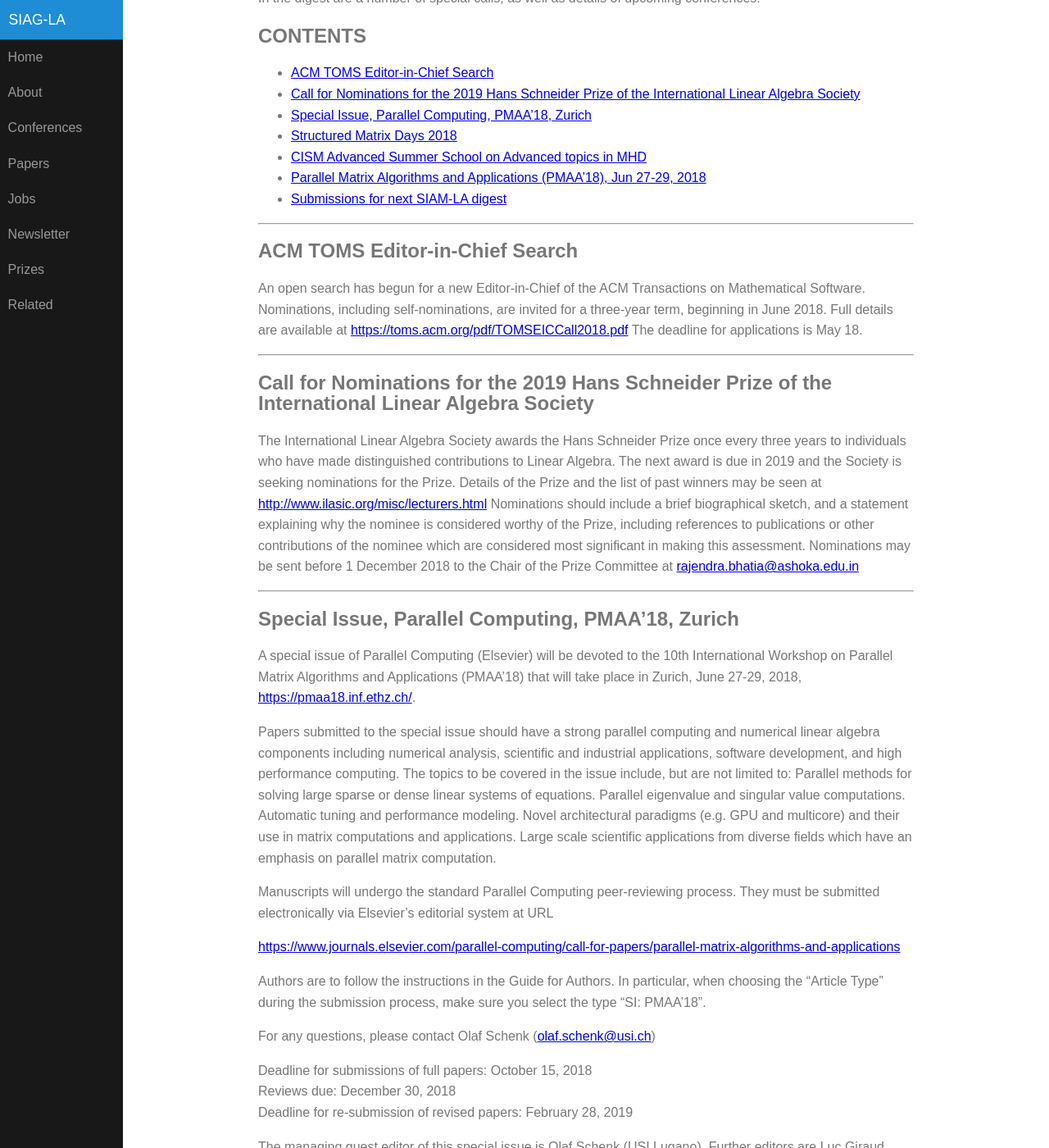
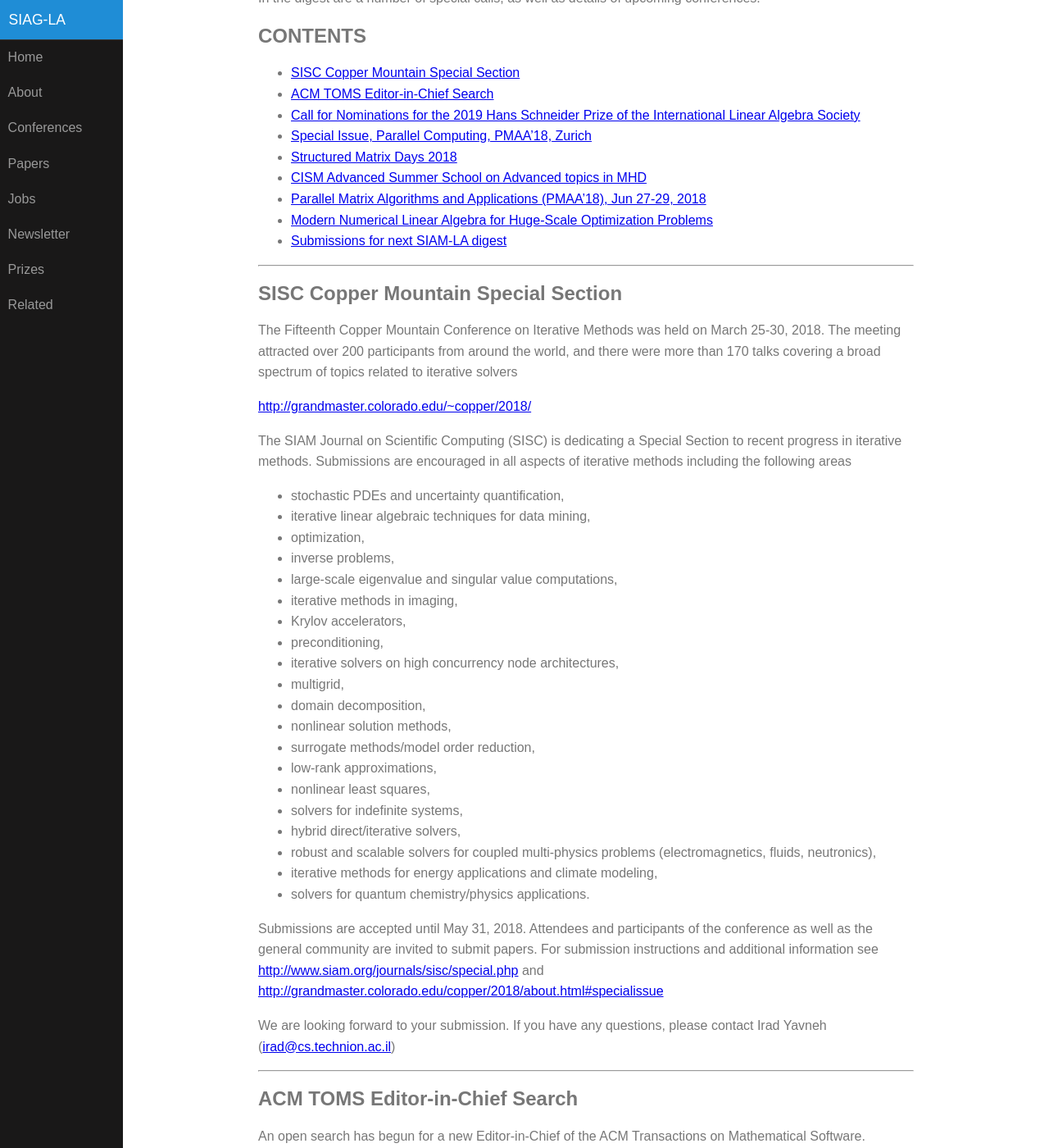
Before and after one commit to dbindel/siagla, a Jekyll site: the page built from _posts/2018-04-02-digest.md, in a window 1280 px wide and 1400 px high, scrolled down 368 px. Shown: the whole window at 82% size. Built offline with Jekyll 4.4.1, drawn with Linux system fonts in a browser that asks for light colours; comment, search, counter and statistics services are not loaded; some of the changed text lies outside the part shown.

Commit message:
Added post and job

```diff
--- a/_posts/2018-04-01-digest.md
+++ b/_posts/2018-04-02-digest.md
@@ -11,33 +11,74 @@ In the digest are a number of special calls, as well as details of upcoming conf
 
 ## CONTENTS
 
-- [ACM TOMS Editor-in-Chief Search](#nav0)
-- [Call for Nominations for the 2019 Hans Schneider Prize of the International Linear Algebra Society](#nav1)
-- [Special Issue, Parallel Computing, PMAA'18, Zurich](#nav2)
-- [Structured Matrix Days 2018](#nav3)
-- [CISM Advanced Summer School on Advanced topics in MHD](#nav4)
-- [Parallel Matrix Algorithms and Applications (PMAA'18), Jun 27-29, 2018](#nav5)
-- [Submissions for next SIAM-LA digest](#nav6)
+- [SISC Copper Mountain Special Section](#nav0)
+- [ACM TOMS Editor-in-Chief Search](#nav1)
+- [Call for Nominations for the 2019 Hans Schneider Prize of the International Linear Algebra Society](#nav2)
+- [Special Issue, Parallel Computing, PMAA'18, Zurich](#nav3)
+- [Structured Matrix Days 2018](#nav4)
+- [CISM Advanced Summer School on Advanced topics in MHD](#nav5)
+- [Parallel Matrix Algorithms and Applications (PMAA'18), Jun 27-29, 2018](#nav6)
+- [Modern Numerical Linear Algebra for Huge-Scale Optimization Problems](#nav7)
+- [Submissions for next SIAM-LA digest](#nav8)
 
 ---------------
 
-## <a name="nav0">ACM TOMS Editor-in-Chief Search</a>
+## <a name="nav0">SISC Copper Mountain Special Section</a>
+
+The Fifteenth Copper Mountain Conference on Iterative Methods was held on March 25-30, 2018. The meeting attracted over 200 participants from around the world, and there were more than 170 talks covering a broad spectrum of topics related to iterative solvers
+
+<http://grandmaster.colorado.edu/~copper/2018/>
+
+The SIAM Journal on Scientific Computing (SISC) is dedicating a Special Section to recent progress in iterative methods. Submissions are encouraged in all aspects of iterative methods including the following areas
+
+- stochastic PDEs and uncertainty quantification,
+- iterative linear algebraic techniques for data mining,
+- optimization,
+- inverse problems,
+- large-scale eigenvalue and singular value computations,
+- iterative methods in imaging,
+- Krylov accelerators,
+- preconditioning,
+- iterative solvers on high concurrency node architectures,
+- multigrid,
+- domain decomposition,
+- nonlinear solution methods,
+- surrogate methods/model order reduction,
+- low-rank approximations,
+- nonlinear least squares,
+- solvers for indefinite systems,
+- hybrid direct/iterative solvers,
+- robust and scalable solvers for coupled multi-physics problems (electromagnetics, fluids, neutronics),
+- iterative methods for energy applications and climate modeling,
+- solvers for quantum chemistry/physics applications.
+
+Submissions are accepted until May 31, 2018. Attendees and participants of the conference as well as the general community are invited to submit papers.  For submission instructions and additional information see <http://www.siam.org/journals/sisc/special.php> and <http://grandmaster.colorado.edu/copper/2018/about.html#specialissue>
+
+We are looking forward to your submission. If you have any questions, please contact Irad Yavneh (<irad@cs.technion.ac.il>)
+
+---------------
+
+## <a name="nav1">ACM TOMS Editor-in-Chief Search</a>
 
 An open search has begun for a new Editor-in-Chief of the ACM Transactions on Mathematical Software. Nominations, including self-nominations, are invited for a three-year term, beginning in June 2018. Full details are available at
+
 <https://toms.acm.org/pdf/TOMSEICCall2018.pdf>
+
 The deadline for applications is May 18.
 
 ---------------
 
-## <a name="nav1">Call for Nominations for the 2019 Hans Schneider Prize of the International Linear Algebra Society</a>
+## <a name="nav2">Call for Nominations for the 2019 Hans Schneider Prize of the International Linear Algebra Society</a>
 
 The International Linear Algebra Society awards the Hans Schneider Prize once every three years to individuals who have made distinguished contributions to Linear Algebra. The next award is due in 2019 and the Society is seeking nominations for the Prize. Details of the Prize and the list of past winners may be seen at <http://www.ilasic.org/misc/lecturers.html>
+
 Nominations should include a brief biographical sketch, and a statement explaining why the nominee is considered worthy of the Prize, including references to publications or other contributions of the nominee which are considered most significant in making this assessment.
+
 Nominations may be sent before 1 December 2018 to the Chair of the Prize Committee at <rajendra.bhatia@ashoka.edu.in>
 
 ---------------
 
-## <a name="nav2">Special Issue, Parallel Computing, PMAA'18, Zurich</a>
+## <a name="nav3">Special Issue, Parallel Computing, PMAA'18, Zurich</a>
 
 A special issue of Parallel Computing (Elsevier) will be devoted to
 the 10th International Workshop on Parallel Matrix Algorithms and
@@ -79,7 +120,7 @@ Further  editors are Luc Giraud (Inria, Bordeaux), Wim Vanroose
 
 ---------------
 
-## <a name="nav3"></a><a href="https://indico.math.cnrs.fr/event/2828/">Structured Matrix Days 2018</a>
+## <a name="nav4"></a><a href="https://indico.math.cnrs.fr/event/2828/">Structured Matrix Days 2018</a>
 We are pleased to announce the workshop
 "Structured Matrix Days 2018"
 which will be held at ENS Lyon (France) on 14-15 May, 2018.
@@ -105,7 +146,7 @@ or visit the website of the workshop:
 
 ---------------
 
-## <a name="nav4"></a><a href="http://www.cism.it/courses/C1806/">CISM Advanced Summer School on Advanced topics in MHD</a>
+## <a name="nav5"></a><a href="http://www.cism.it/courses/C1806/">CISM Advanced Summer School on Advanced topics in MHD</a>
 Advanced topics in MHD, June 11-15 (2018)
 
 **Lecturers:**
@@ -137,7 +178,7 @@ For information related to practical aspects of the school (registration, accomm
 
 ---------------
 
-## <a name="nav5"></a><a href="http://pmaa18.ethz.ch/">Parallel Matrix Algorithms and Applications (PMAA'18), Jun 27-29, 2018</a>
+## <a name="nav6"></a><a href="http://pmaa18.ethz.ch/">Parallel Matrix Algorithms and Applications (PMAA'18), Jun 27-29, 2018</a>
 10th INTERNATIONAL WORKSHOP ON
 PARALLEL MATRIX ALGORITHMS AND APPLICATIONS (PMAA'18)
 
@@ -167,9 +208,21 @@ For further information contact <pmaa18@ethz.ch>.
 
 ---------------
 
-## <a name="nav6">Submissions for next SIAM-LA digest</a>
+## <a name="nav7">Modern Numerical Linear Algebra for Huge-Scale Optimization Problems</a>
 
-The next SIAM-LA Digest is due to be sent out on Apr 02, 2018.
+A PhD position is available within the School of Mathematics at the University of Edinburgh. The project is entitled "Modern Numerical Linear Algebra for Huge-Scale Optimization Problems", and will be supervised by Dr John Pearson and Prof. Jacek Gondzio. Further details about this project are available at <https://www.findaphd.com/search/ProjectDetails.aspx?PJID=96733>.
+
+The successful candidate will be fully funded by the School of Mathematics, including PhD fees, as well as a living stipend for 3.5 years, starting in September 2018 or an alternative date by mutual agreement. This studentship is available for all UK and EU students.
+
+This project is suitable for the University of Edinburgh?s PhD programmes in Applied and Computational Mathematics (<https://www.ed.ac.uk/studying/postgraduate/degrees?r=site/view&id=511&cw_xml>), or Operational Research and Optimization (<https://www.ed.ac.uk/studying/postgraduate/degrees?r=site/view&id=514&cw_xml>). Candidates are asked to submit their applications at one of these links, according to their programme of interest. All applications received by Friday 27 April 2018 will be considered. Applications received thereafter will be considered until the position is filled
+
+Informal enquiries are encouraged, and may be made to <j.pearson@ed.ac.uk>.
+
+---------------
+
+## <a name="nav8">Submissions for next SIAM-LA digest</a>
+
+The next SIAM-LA Digest is due to be sent out on May 07, 2018.
 Please send any postings for the next Digest to siam-la at siam.org.
 Only SIAG/LA members may submit postings.  To contact the list owner,
 send an email to siam-la-owner at siam.org.
```
Also changed, not shown: other parts of _posts/2018-04-02-digest.md (+1 -1 lines), _inbox/2018-04-digest.yml (+49 -1 lines), _jobads/2018-04-02-edinburgh.md (added, +15 -0 lines).
